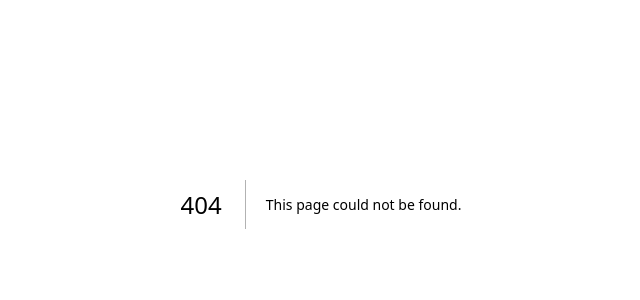
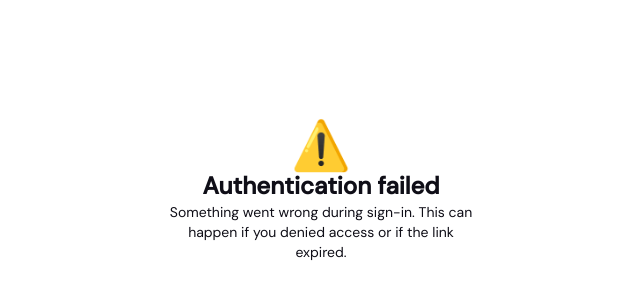
Before and after one commit to ram-sharanga/smart-bookmark, a Next.js app: page /auth/error in a window 1280 px wide. Before the commit this address had no page. Shown: the part 196-496 px from the top of the page, without its empty margins (319-959 px from the left). Built offline with nearby package versions, Linux system fonts and the light colour scheme.

Commit message:
feat: add authentication error page

```diff
--- /dev/null
+++ b/app/auth/error/page.tsx
@@ -0,0 +1,24 @@
+import Link from "next/link";
+
+export default function AuthErrorPage() {
+  return (
+    <main className="min-h-screen flex items-center justify-center bg-background">
+      <div className="text-center space-y-4 p-8">
+        <div className="text-5xl">⚠️</div>
+        <h1 className="font-head text-2xl font-bold text-foreground">
+          Authentication failed
+        </h1>
+        <p className="text-muted text-sm max-w-xs mx-auto">
+          Something went wrong during sign-in. This can happen if you denied
+          access or if the link expired.
+        </p>
+        <Link
+          href="/"
+          className="inline-block mt-4 px-6 py-2.5 bg-accent text-white rounded-lg font-head font-bold text-sm hover:bg-accent-hover transition-colors"
+        >
+          Try again
+        </Link>
+      </div>
+    </main>
+  );
+}
```
